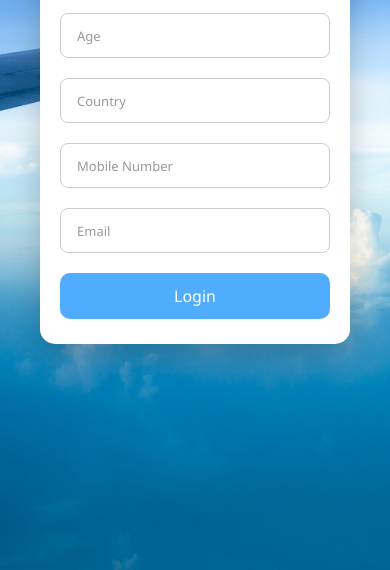
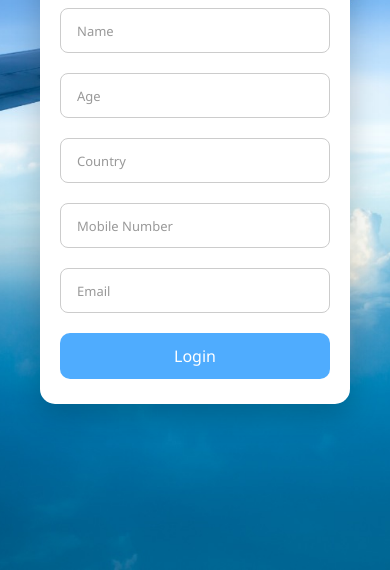
Before and after one commit to harrsh177/login-page, a plain HTML site: page index.html in a window 390 px wide. Shown: the part 274-844 px from the top of the page. Drawn offline with Linux system fonts and the light colour scheme.

Commit message:
To the mobile view

```diff
--- a/style.css
+++ b/style.css
@@ -147,3 +147,14 @@
 height: 42px;
 }
 }
+
+@media (max-width: 480px) {
+    body {
+        align-items: flex-start;   /* center illa */
+        padding-top: 60px;         /* mela irunthu konjam keela */
+    }
+
+    .login-card {
+        margin-top: 20px;
+    }
+}
```
